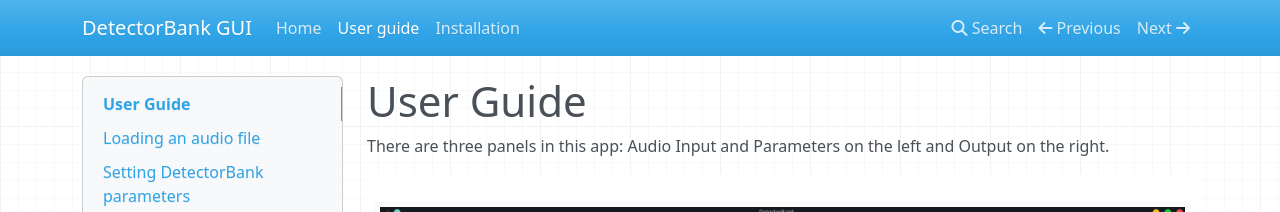
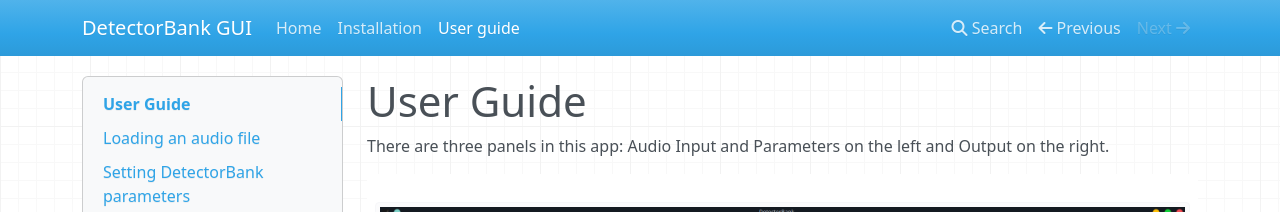
Before and after one commit to keziah55/detectorbank-gui, an MkDocs documentation site: the page built from docs/user_guide.md, in a window 1280 px wide. Shown: the top 212 px of the page. Built offline with MkDocs 1.6.1, drawn with Linux system fonts in a browser that asks for light colours; nearby versions of some CDN libraries.

Commit message:
correct path to images in docs

```diff
--- a/docs/user_guide.md
+++ b/docs/user_guide.md
@@ -3,13 +3,13 @@
 There are three panels in this app: Audio Input and Parameters on the left and
 Output on the right.
 
-| ![Application window](../img/db-gui.png)
+| ![Application window](img/db-gui.png)
 |:--:|
 | *Application window with analyis of an audio file* |
 
 ## Loading an audio file
 
-| ![Audio Input](../img/audio_input.png "Audio file with four regions" )
+| ![Audio Input](img/audio_input.png "Audio file with four regions" )
 |:--:|
 | *Audio file with four regions. The current mouse position is given under the plot.* |
 
@@ -36,7 +36,7 @@
 
 ## Setting DetectorBank parameters
 
-| ![Parameters](../img/parameters.png "Parameters panel" )
+| ![Parameters](img/parameters.png "Parameters panel" )
 |:--:|
 | *Parameters for analysing the audio* |
 
@@ -71,7 +71,7 @@
 
 ### Selecting frequencies and bandwidths
 
-| ![Frequency bandwidth dialog](../img/freq_bw_dialog.png "Frequency and bandwidth dialog" )
+| ![Frequency bandwidth dialog](img/freq_bw_dialog.png "Frequency and bandwidth dialog" )
 |:--:|
 | *Dialog window for setting frequencies and bandwidths of the detectors* |
 
@@ -109,7 +109,7 @@
 
 ## Analysing the audio
 
-| ![Output](../img/output.png "Analysis of audio file" )
+| ![Output](img/output.png "Analysis of audio file" )
 |:--:|
 | *Analysis of the four selected audio regions* |
 
--- a/mkdocs.yml
+++ b/mkdocs.yml
@@ -2,8 +2,8 @@
 
 nav:
     - Home: 'index.md'
+    - Installation: 'installation.md'
     - User guide: 'user_guide.md'
-    - Installation: 'installation.md'
 
 markdown_extensions:
   - pymdownx.arithmatex:
```
Also changed, not shown: docs/index.md (+2 -0 lines).
